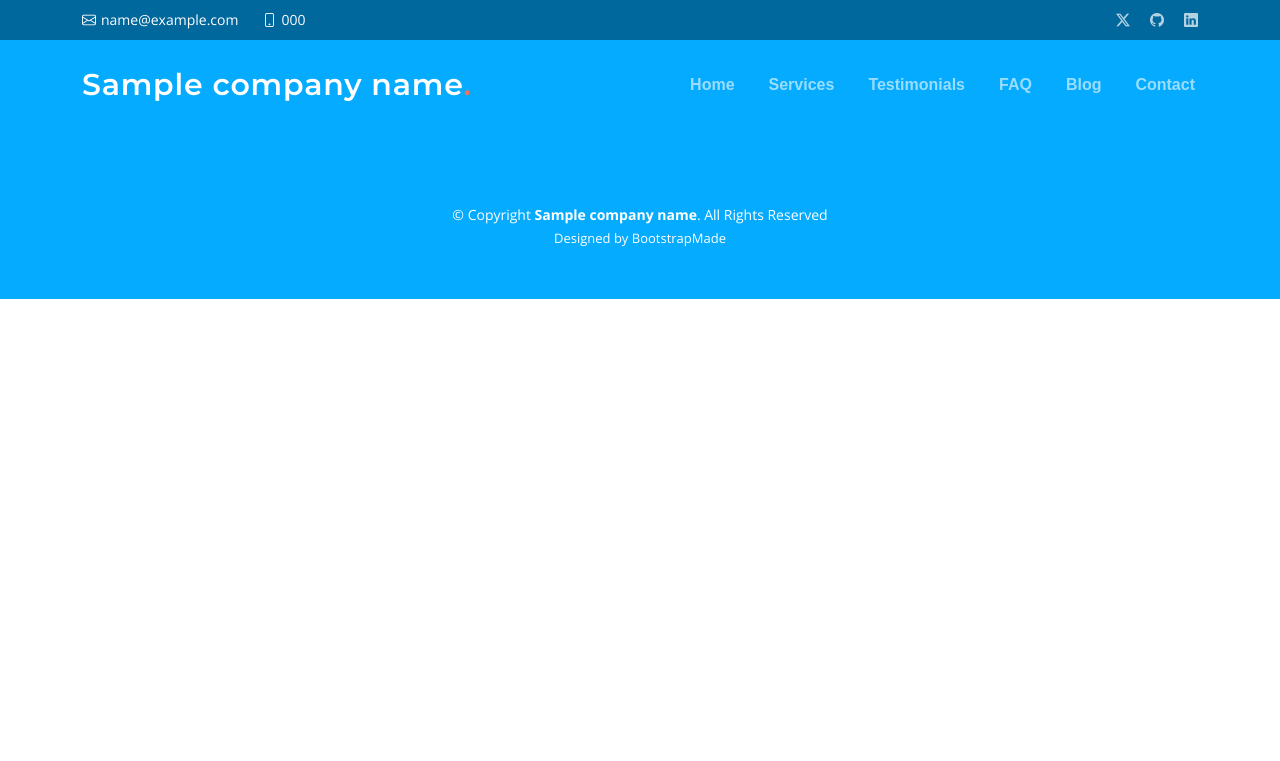
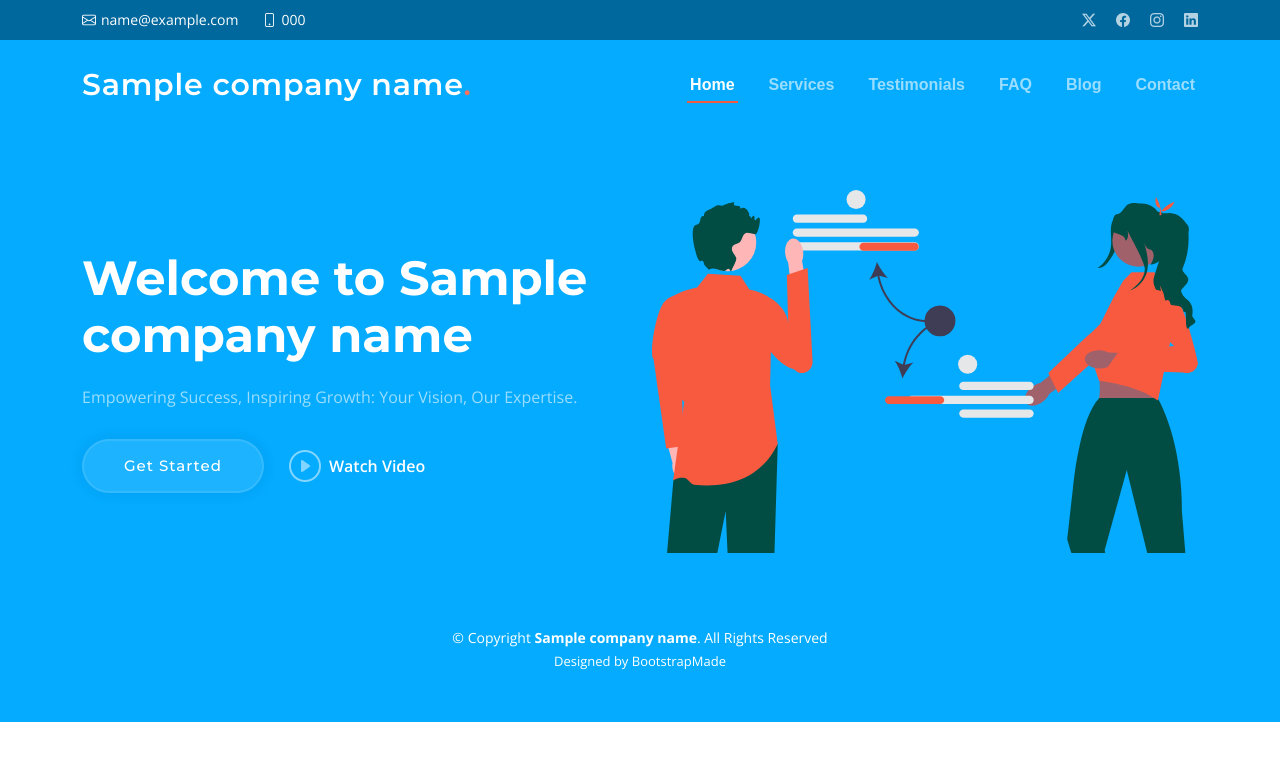
Before and after one commit to todiane/dj_web1, a Django app: template templates/includes/main.html in a window 1280 px wide. Shown: the top 761 px of the page. Run offline with Django 5.2, Linux system fonts and the light colour scheme; the template is opened without the code that fills it: most values are stand-ins (such as "Sample title", 1, 10 or a date in 2020); some libraries are stand-ins or nearby versions.

Commit message:
Add hero.html file to includes and update main, blog_details and other relevant html files

```diff
--- a/templates/blog_details.html
+++ b/templates/blog_details.html
@@ -1,4 +1,4 @@
-{% extends 'assets/main.html' %}
+{% extends 'includes/main.html' %}
 {% load static %}
 
 {% block mainContent %}
--- a/templates/blogs.html
+++ b/templates/blogs.html
@@ -1,4 +1,4 @@
-{% extends 'assets/main.html' %}
+{% extends 'includes/main.html' %}
 {% load static %}
 
 {% block mainContent %}
--- a/templates/includes/header.html
+++ b/templates/includes/header.html
@@ -1,13 +1,16 @@
+{% load static %}
+
 <!-- ======= Header ======= -->
   <section id="topbar" class="topbar d-flex align-items-center">
     <div class="container d-flex justify-content-center justify-content-md-between">
       <div class="contact-info d-flex align-items-center">
-      <i class="bi bi-envelope d-flex align-items-center"><a href="mailto:{{ email }}">{{ email }}</a></i>
-      <i class="bi bi-phone d-flex align-items-center ms-4"><span>{{ phone }}</span></i>
+        <i class="bi bi-envelope d-flex align-items-center"><a href="mailto:{{email}}">{{email}}</a></i>
+        <i class="bi bi-phone d-flex align-items-center ms-4"><span>{{phone}}</span></i>
       </div>
       <div class="social-links d-none d-md-flex align-items-center">
         <a href="{{twitter_url}}" class="twitter"><i class="bi bi-twitter-x"></i></a>
-      <a href="{{github_url}}" class="github"><i class="bi bi-github"></i></a>
+        <a href="{{facebook_url}}" class="facebook"><i class="bi bi-facebook"></i></a>
+        <a href="{{instagram_url}}" class="instagram"><i class="bi bi-instagram"></i></a>
         <a href="{{linkedin_url}}" class="linkedin"><i class="bi bi-linkedin"></i></i></a>
       </div>
     </div>
@@ -18,7 +21,7 @@
     <div class="container-fluid container-xl d-flex align-items-center justify-content-between">
       <a href="index.html" class="logo d-flex align-items-center">
         <!-- Uncomment the line below if you also wish to use an image logo -->
-      <!-- <img src="assets/img/logo.png" alt=""> -->
+        <!-- <img src="{% static 'assets/img/logo.png' %}" alt=""> -->
         <h1>{{company_name}}<span>.</span></h1>
       </a>
       <nav id="navbar" class="navbar">
@@ -27,7 +30,7 @@
           <li><a href="#services">Services</a></li>
           <li><a href="#testimonials">Testimonials</a></li>
           <li><a href="#faq">FAQ</a></li>
-        <li><a href="blog.html">Blog</a></li>
+          <li><a href="{% url 'blogs' %}">Blog</a></li>
           <li><a href="#contact">Contact</a></li>
         </ul>
       </nav><!-- .navbar -->
--- /dev/null
+++ b/templates/includes/hero.html
@@ -0,0 +1,21 @@
+{% load static %}
+<!-- ======= Hero Section ======= -->
+  <section id="hero" class="hero">
+    <div class="container position-relative">
+      <div class="row gy-5" data-aos="fade-in">
+        <div class="col-lg-6 order-2 order-lg-1 d-flex flex-column justify-content-center text-center text-lg-start">
+          <h2>Welcome to <span>{{company_name}}</span></h2>
+          <p>Empowering Success, Inspiring Growth: Your Vision, Our Expertise.</p>
+          <div class="d-flex justify-content-center justify-content-lg-start">
+            <a href="#services" class="btn-get-started">Get Started</a>
+            <a href="{{video_url}}" class="glightbox btn-watch-video d-flex align-items-center"><i class="bi bi-play-circle"></i><span>Watch Video</span></a>
+          </div>
+        </div>
+        <div class="col-lg-6 order-1 order-lg-2">
+          <img src="{% static 'assets/img/hero-img.svg' %}" class="img-fluid" alt="" data-aos="zoom-out" data-aos-delay="100">
+        </div>
+      </div>
+    </div>
+    </div>
+  </section>
+  <!-- End Hero Section -->
--- a/templates/includes/main.html
+++ b/templates/includes/main.html
@@ -69,12 +69,9 @@
   {% endfor %}
 
   {% if 'blog' not in request.path %}
-    {% include 'assets/header.html' %}
-    {% include 'assets/hero.html' %}
+    {% include 'includes/header.html' %}
+    {% include 'includes/hero.html' %}
   {% endif %}
-
-
-  {% include 'includes/header.html' %}
 
   <div class="main">
     {% block mainContent %}{% endblock %}
```
Also changed, not shown: templates/index.html (+0 -23 lines). Lines whose indentation alone changed are shown as unchanged.
